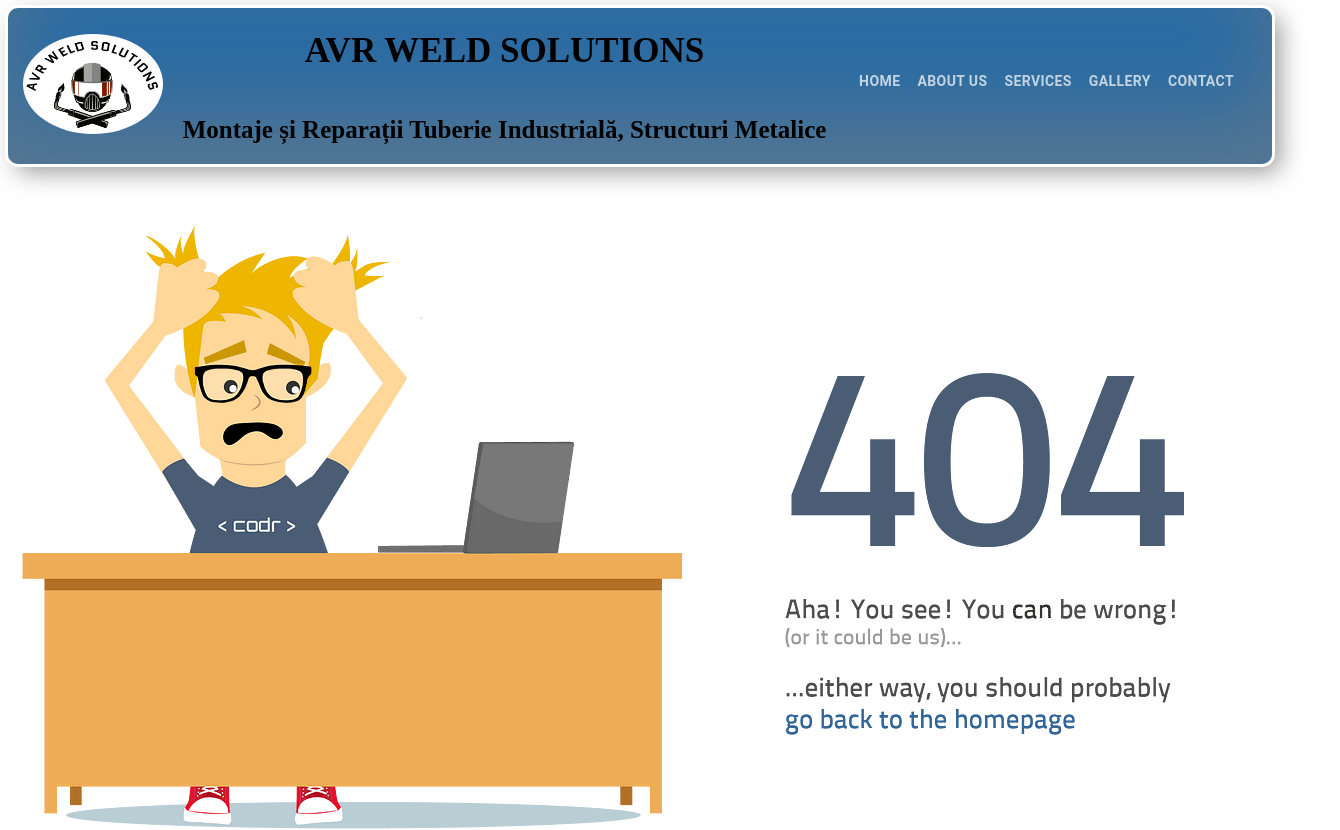
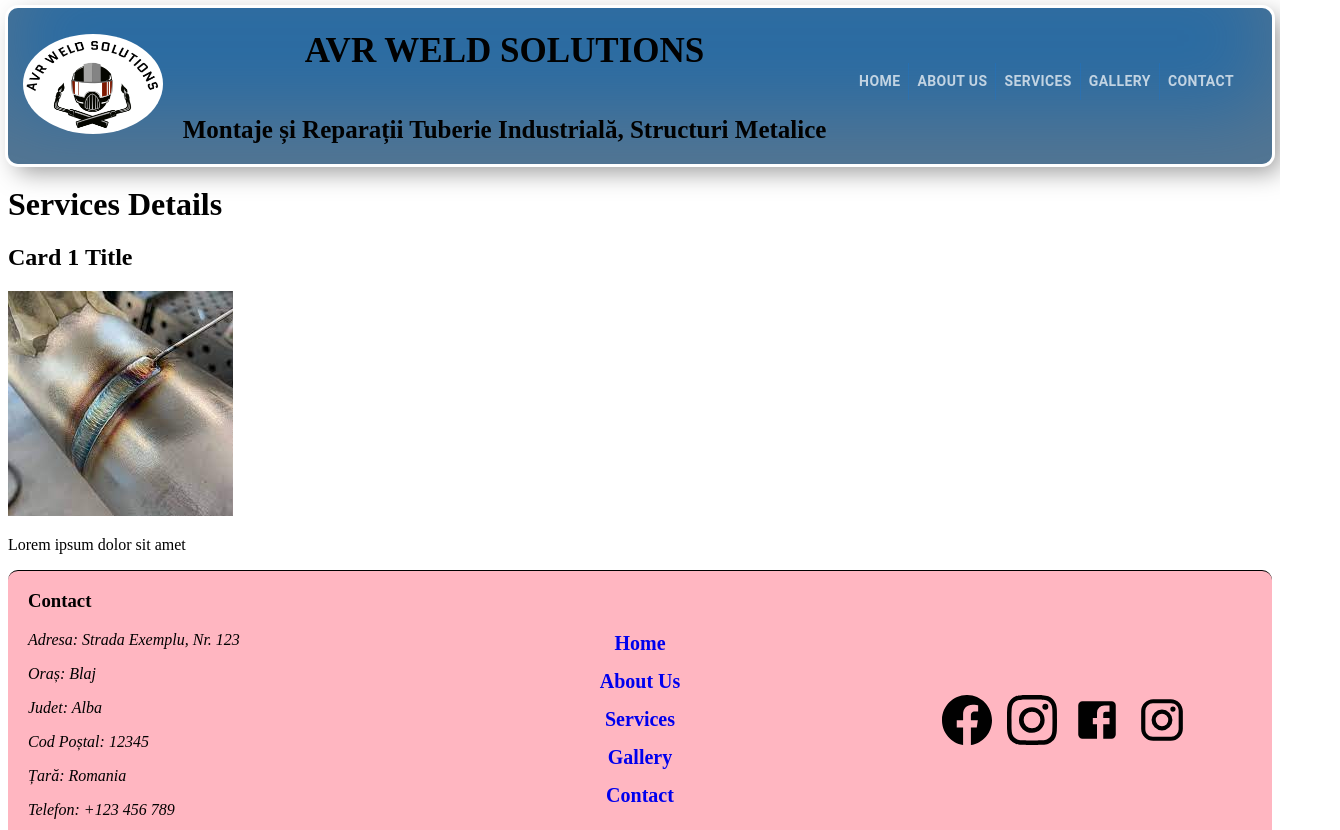
Before and after one commit to lechinal/AVR-WELD-SOLUTIONS, a React (Create React App) app: page /AVR-WELD-SOLUTIONS/details/1 in a window 1280 px wide. Shown: the top 830 px of the page, 1340 px wide, since content can reach past the window. Built offline with nearby package versions, Linux system fonts and the light colour scheme.

Commit message:
update
update service-details pages

```diff
--- a/src/App.jsx
+++ b/src/App.jsx
@@ -34,7 +34,7 @@ export const App = () => {
           <Route path="/services" element={<Services />} />
           <Route path="/gallery" element={<Gallery />} />
           <Route path="/contact" element={<Contact />} />
-          <Route path="/details" element={<Details />} />
+          <Route path="/details/:id" element={<Details />} />
           <Route path="*" element={<NotFound />} />
         </Routes>
       </Suspense>
--- a/src/components/Header/Header.jsx
+++ b/src/components/Header/Header.jsx
@@ -7,12 +7,14 @@ function Header() {
   return (
     <div className={styles.header}>
       <Logo />
+
       <div className={styles.headerTitleBox}>
         <h1 className={styles.headerTitle}>AVR WELD SOLUTIONS</h1>
         <h2 className={styles.headerSubTitle}>
           Montaje și Reparații Tuberie Industrială, Structuri Metalice
         </h2>
       </div>
+
       <Navigation />
     </div>
   );
--- a/src/components/Header/Header.module.css
+++ b/src/components/Header/Header.module.css
@@ -1,6 +1,6 @@
 .header {
   display: flex;
-  flex-direction: row;
+
   justify-content: space-between;
   align-items: center;
 
@@ -15,8 +15,6 @@
   display: flex;
   flex-direction: column;
   align-items: center;
-  justify-content: center;
-  text-align: center;
 }
 
 .headerTitle {
--- a/src/pages/Details/Details.jsx
+++ b/src/pages/Details/Details.jsx
@@ -1,24 +1,24 @@
 import React from 'react';
+import { useParams, useNavigate } from 'react-router-dom';
+import servicesData from '../../data/servicesData';
 
 function Details() {
+  const { id } = useParams();
+  const navigate = useNavigate();
+
+  const service = servicesData.find(service => service.id === parseInt(id, 10));
+  if (!service) {
+    navigate('/not-found');
+    return null;
+  }
+
   return (
     <div>
       <h1>Services Details</h1>
       <div>
-        <h2>Card 1 Title</h2>
-        <p>Card 1 Serices Details</p>
-      </div>
-      <div>
-        <h2>Card 2 Title</h2>
-        <p>Card 2 Serices Details</p>
-      </div>
-      <div>
-        <h2>Card 3 Title</h2>
-        <p>Card 3 Serices Details</p>
-      </div>
-      <div>
-        <h2>Card 4 Title</h2>
-        <p>Card 4 Serices Details</p>
+        <h2>{service.title}</h2>
+        <img src={service.image} alt={service.title} />
+        <p>{service.description}</p>
       </div>
     </div>
   );
--- a/src/pages/Services/Services.jsx
+++ b/src/pages/Services/Services.jsx
@@ -42,7 +42,7 @@ function Services() {
               hoverBgColor="black"
               marginBottom="25px"
               borderRadius="15px"
-              onClick={() => navigate('/Details')}
+              onClick={() => navigate(`/Details/${service.id}`)}
             />
           </div>
         ))}
```
